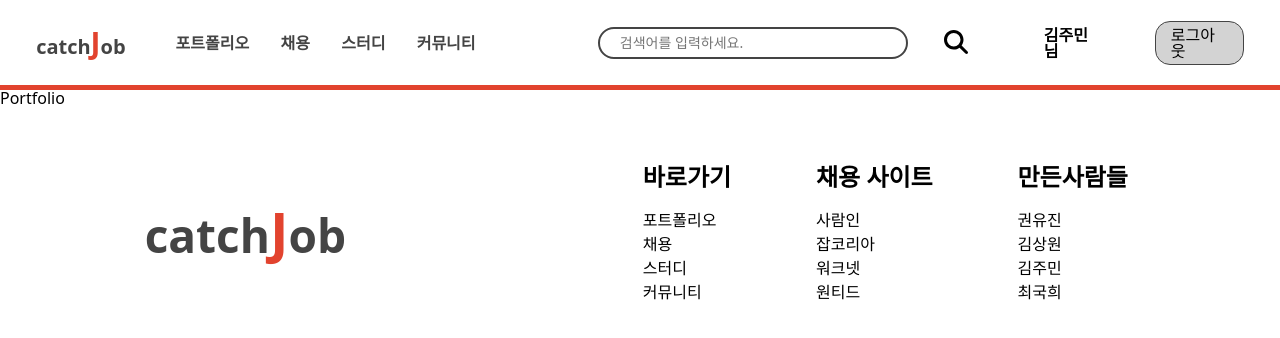
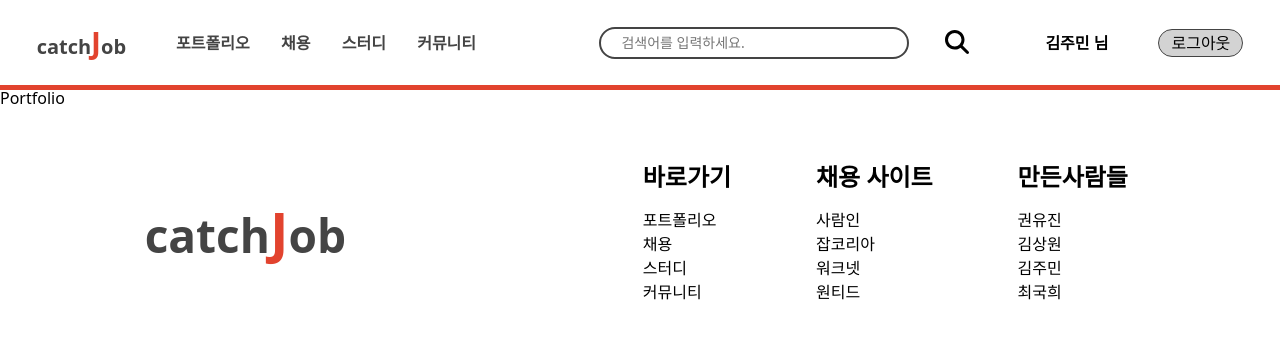
Before and after one commit to kjm541006/testCatchJob, a React (Create React App) app in the folder frontend/catch-job/: page / in a window 1280 px wide. Shown: the top 338 px of the page. Built offline with nearby package versions, Linux system fonts and the light colour scheme.

Commit message:
헤더 수정2

```diff
--- a/frontend/catch-job/src/components/header/header.css
+++ b/frontend/catch-job/src/components/header/header.css
@@ -102,7 +102,6 @@
 }
 
 .header-user-info {
-  width: 200px;
   display: flex;
   align-items: center;
 }
@@ -112,7 +111,7 @@
   cursor: pointer;
   border: 1px solid #444;
   border-radius: 15px;
-  padding: 5px 15px;
+  padding: 5px 12px;
   background-color: lightgray;
   font-weight: normal;
 }
```
